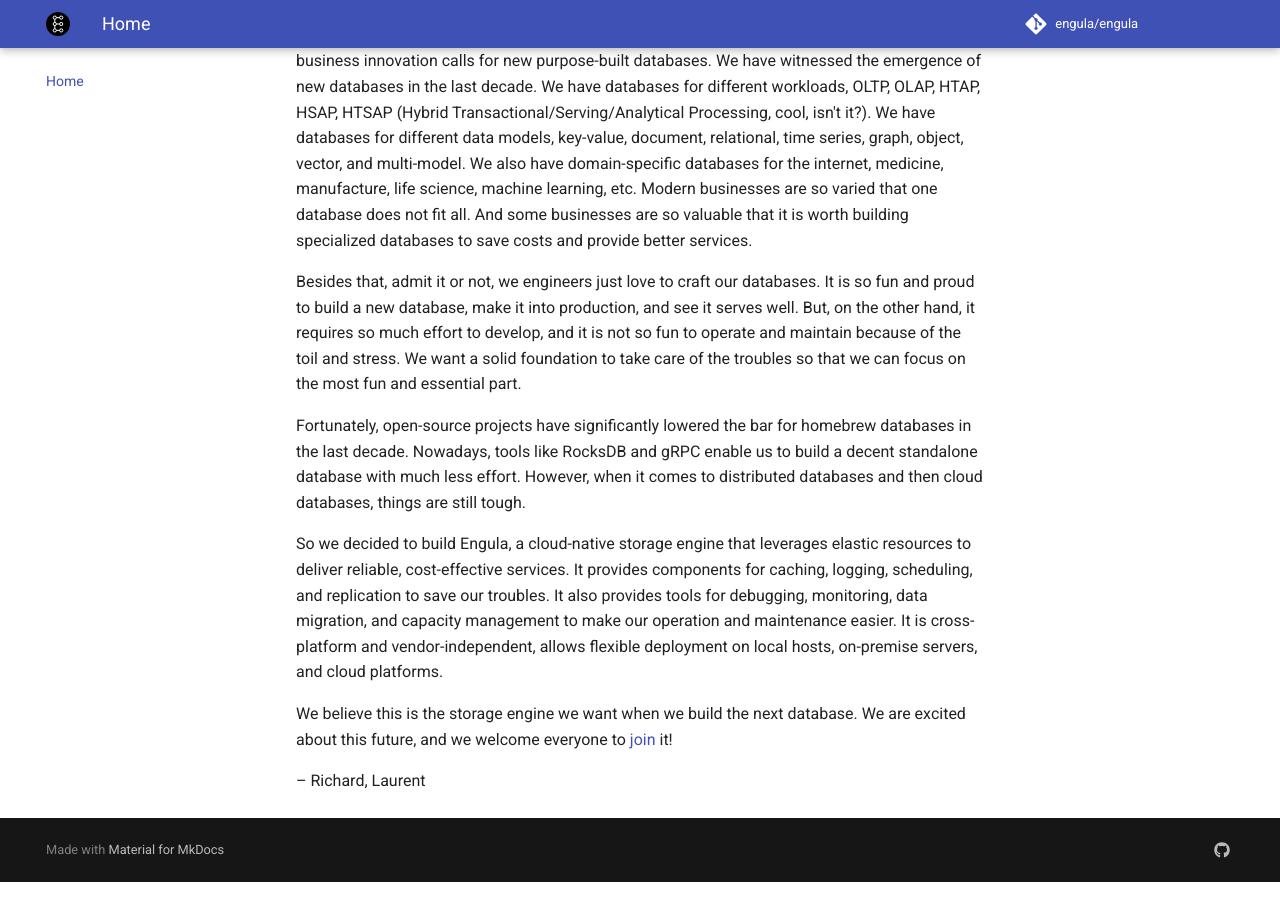
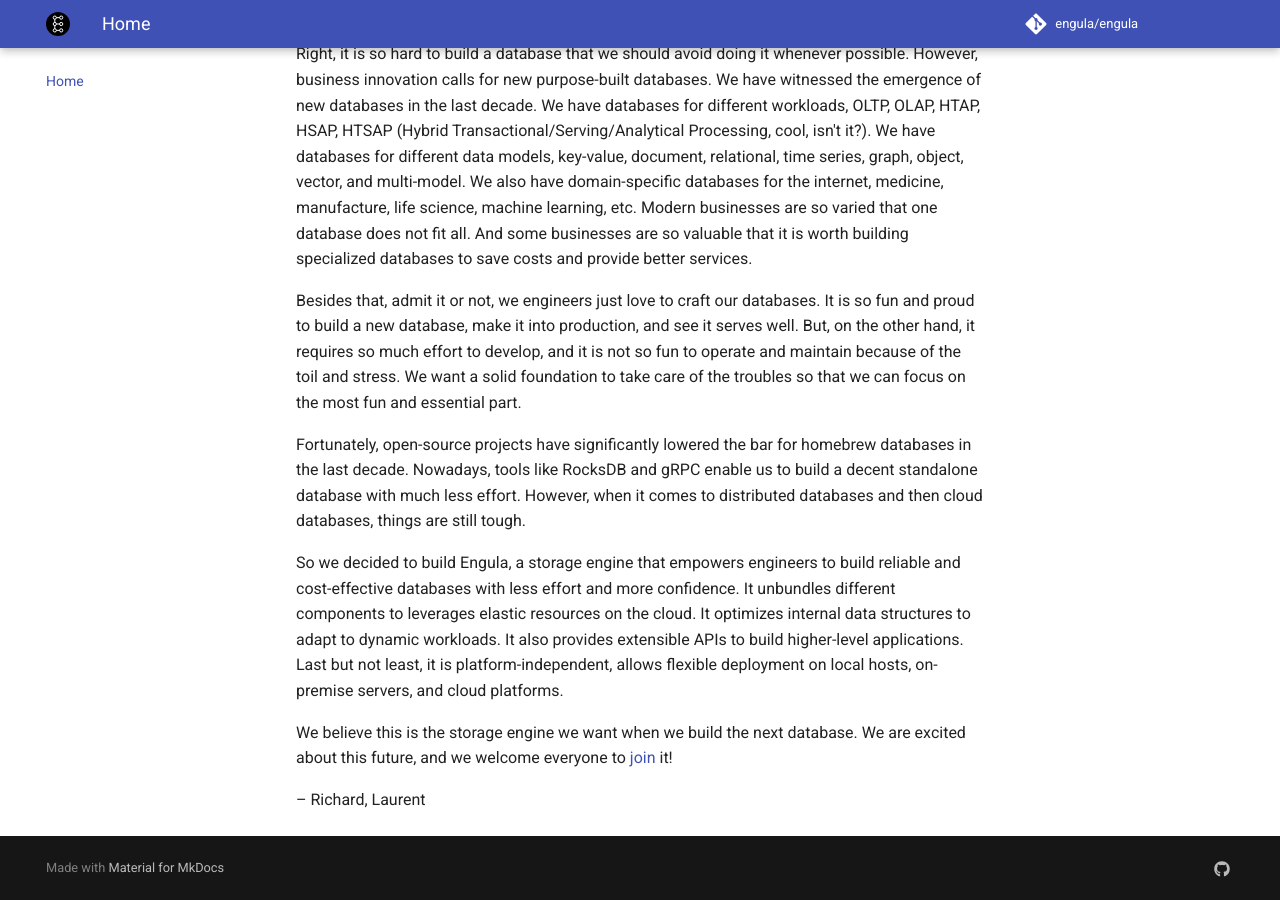
Before and after one commit to engula/engula.github.io, an MkDocs documentation site: the page built from docs/index.md, in a window 1280 px wide and 900 px high, scrolled down 724 px. Built offline with MkDocs 1.6.1 and Material for MkDocs 9.7.7, drawn with Linux system fonts in a browser that asks for light colours; comment, search, counter and statistics services are not loaded.

Commit message:
Improve the logo and design goals

```diff
--- a/docs/index.md
+++ b/docs/index.md
@@ -32,10 +32,11 @@
 Nowadays, tools like RocksDB and gRPC enable us to build a decent standalone database with much less effort.
 However, when it comes to distributed databases and then cloud databases, things are still tough.
 
-So we decided to build Engula, a cloud-native storage engine that leverages elastic resources to deliver reliable, cost-effective services.
-It provides components for caching, logging, scheduling, and replication to save our troubles.
-It also provides tools for debugging, monitoring, data migration, and capacity management to make our operation and maintenance easier.
-It is cross-platform and vendor-independent, allows flexible deployment on local hosts, on-premise servers, and cloud platforms.
+So we decided to build Engula, a storage engine that empowers engineers to build reliable and cost-effective databases with less effort and more confidence.
+It unbundles different components to leverages elastic resources on the cloud.
+It optimizes internal data structures to adapt to dynamic workloads.
+It also provides extensible APIs to build higher-level applications.
+Last but not least, it is platform-independent, allows flexible deployment on local hosts, on-premise servers, and cloud platforms.
 
 We believe this is the storage engine we want when we build the next database.
 We are excited about this future, and we welcome everyone to [join](https://github.com/engula/engula) it!
```
Also changed, not shown: docs/images/logo-wide.drawio.svg, docs/images/logo-wide.png.
